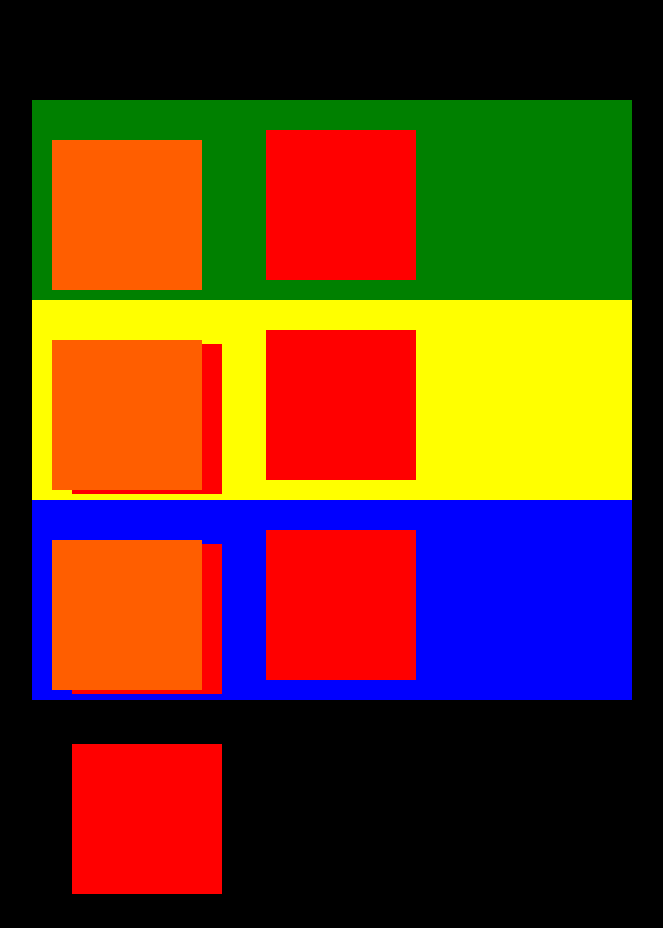
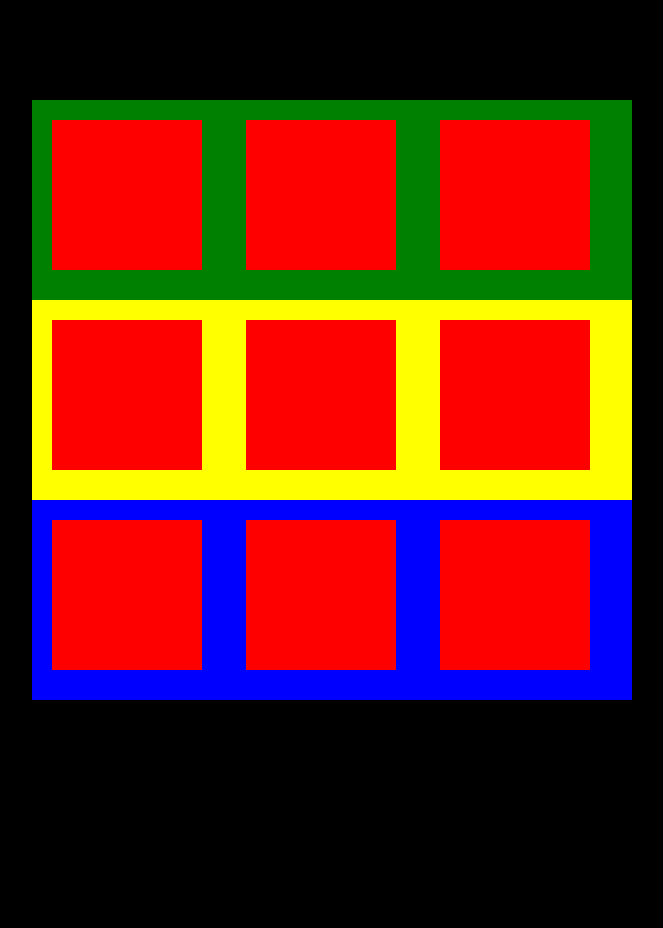
Before and after one commit to jugxavier/Square, a plain HTML site: page index.html in a window 1280 px wide. Shown: the whole page, without its empty margins (308-971 px from the left). After the commit the page ends 800 px from the top, so only its background shows below. Drawn offline with Linux system fonts and the light colour scheme.

Commit message:
second positionig of squares

```diff
--- a/styles.css
+++ b/styles.css
@@ -35,15 +35,14 @@ body{
     width: 150px;
     margin: 20px;
     padding: 0;
-    background-color: rgb(255, 94, 0);
+    background-color: red;
     position: relative;
     display: inline-block;
 }
 .mediumSquareL{
     height: 150px;
     width: 150px;
-    margin: 30px;
-    margin-left: 40px;
+    margin: 20px;
     padding: 0;
     background-color: red;
     position: relative;
@@ -52,8 +51,7 @@ body{
 .mediumSquareU{
     height: 150px;
     width: 150px;
-    margin: 30px;
-    margin-left: 40px;
+    margin: 20px;
     padding: 0;
     background-color: red;
     position: relative;
```
